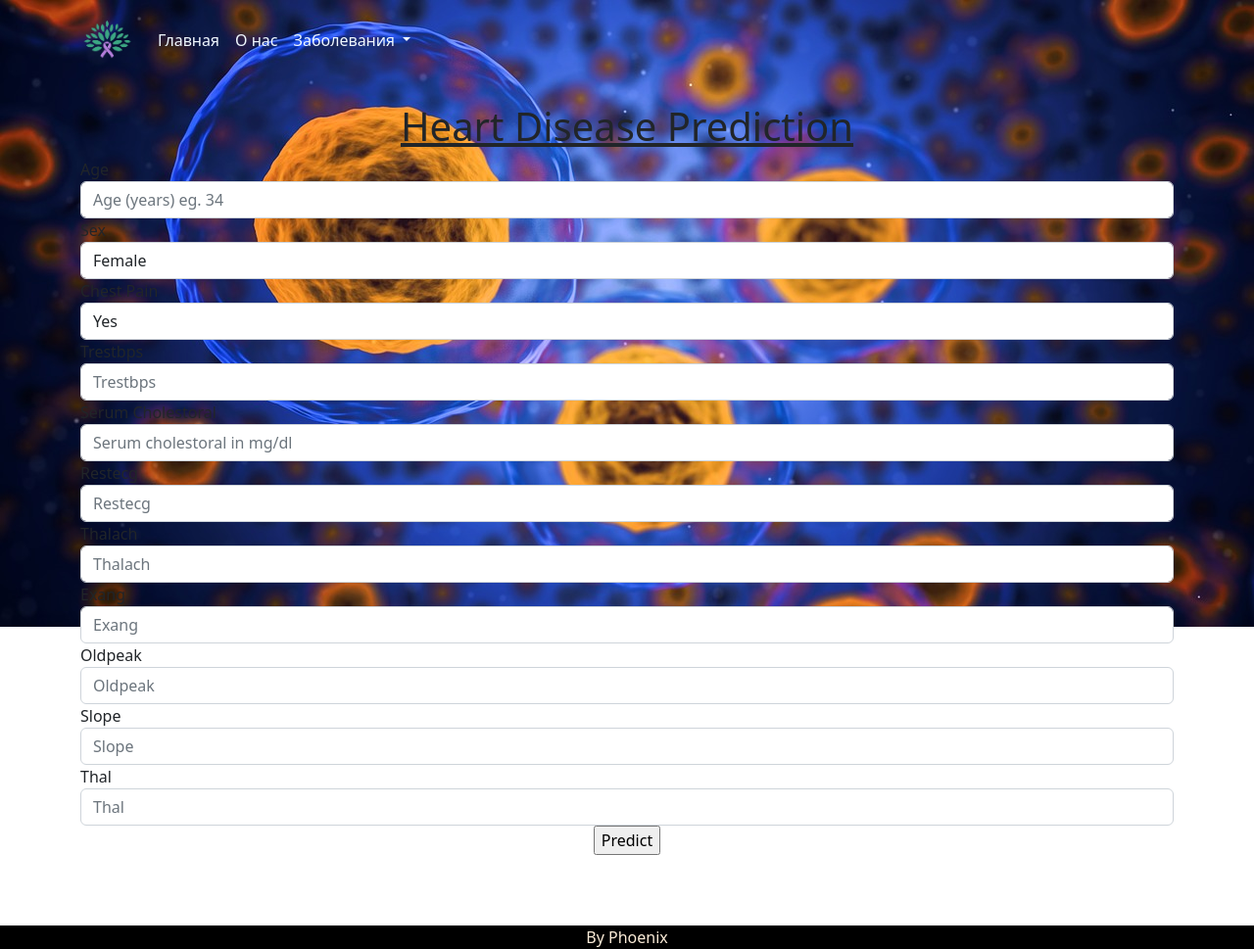
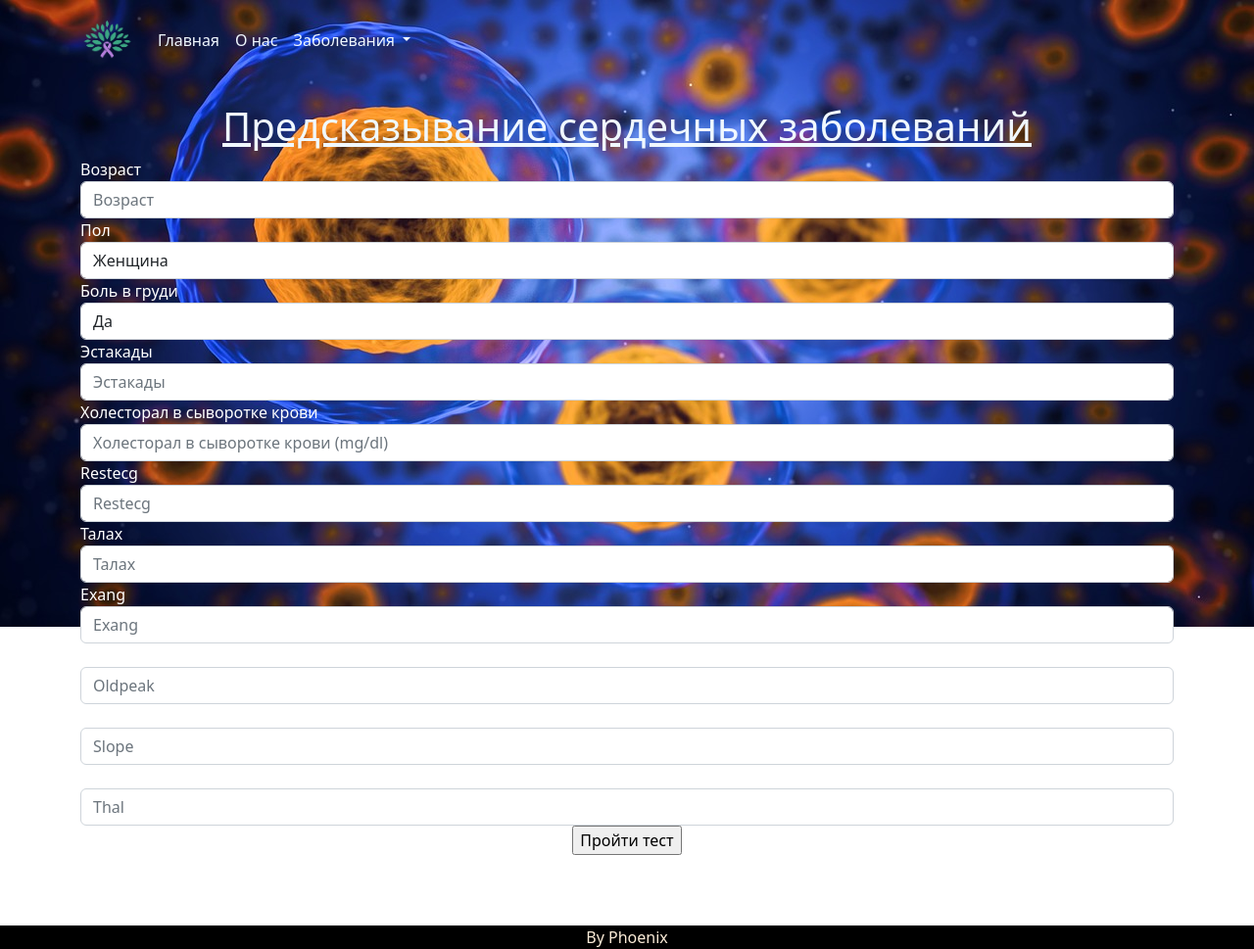
Before and after one commit to Abdudevcoder/Genixis, a Flask app: page /heart in a window 1280 px wide. Shown: the whole page at 98% size. Run offline with Flask 2, Linux system fonts and the light colour scheme; parts of the project's set-up code (start-up, migrations or seed data) failed here and were passed over.

Commit message:
third commit

```diff
--- a/app.py
+++ b/app.py
@@ -57,7 +57,7 @@ def predict_diabetes():
             return render_template('d_result.html', prediction=my_prediction)
         except ValueError:
             flash(
-                'Invalid input. Please fill in the form with appropriate values', 'info')
+                'Неправильный ввод. Пожалуйста, заполните форму с соответствующими значениями', 'info')
             return redirect(url_for('diabetes'))
 
 
@@ -137,7 +137,7 @@ def predict_heart():
             return render_template('h_result.html', prediction=prediction)
         except ValueError:
             flash(
-                'Invalid input. Please fill in the form with appropriate values', 'info')
+                'Неправильный ввод. Пожалуйста, заполните форму с соответствующими значениями', 'info')
             return redirect(url_for('heart'))
 
 
@@ -184,8 +184,7 @@ def fetal_health_prediction():
 
 
 def strokeValuePredictor(s_predict_list):
-    '''function to predict the output by data we get
-    from the route'''
+    '''функция для прогнозирования вывода по данным, которые мы получаем с маршрута'''
 
     model = joblib.load('Models/stroke_model.pkl')
     data = np.array(s_predict_list).reshape(1, -1)
--- a/static/custom.css
+++ b/static/custom.css
@@ -1,6 +1,8 @@
+
+
 .body-custom{
     width: 100%;
-    background: url(back1.jpg) no-repeat;
+    background: url(back1.jpg) repeat-x;
     background-size: 100%;
 }
 
@@ -49,3 +51,14 @@ footer{
     display: flex;
     justify-content: space-between;
 }
+
+.text-center {
+    color: aliceblue;
+}
+
+.lb-lg{
+    align-items: center;
+    text-align: center;
+    color: white;
+    font-style: bold;
+}
--- a/templates/cancer.html
+++ b/templates/cancer.html
@@ -4,7 +4,7 @@
 <div class="container px-5 col-lg-8 col-sm-10 text-center" style="height:50vh">
     <h1 class="text-center">Предсказывание рака молочной железы</h1>
     <form action="{{ url_for('predict_cancer') }}" method="POST">
-        <div class="row">
+        <div class="row container">
             <div class="col-lg-4 col-sm-10 px-2 mx-auto">
                 <input type="text" class="form-input" id="Radius_mean" name="Radius_mean" placeholder="Radius mean" required><br>
                 <input type="text" class="form-input" id="Texture_mean" name="Texture_mean" placeholder="Texture mean" required><br>
--- a/templates/heart.html
+++ b/templates/heart.html
@@ -1,7 +1,7 @@
 {% extends "layout.html" %} {% block body %}
 <br />
 <div class="container">
-  <h1 class="text-center"><u>Heart Disease Prediction</u></h1>
+  <h1 class="text-center"><u>Предсказывание сердечных заболеваний</u></h1>
 </div>
 <div class="container-castome mx-auto">
   {% with messages = get_flashed_messages(with_categories=true) %} {% if
@@ -14,48 +14,48 @@
   {% endif %} {% endwith %}
   <form action="{{ url_for('predict_heart') }}" method="POST">
     <div class="form-group">
-      <label class="lb-lg">Age</label>
+      <label class="lb-lg">Возраст</label>
       <input
         type="text"
         class="form-control"
         name="age"
-        placeholder="Age (years) eg. 34"
+        placeholder="Возраст"
       />
     </div>
 
     <div class="form-group">
-      <label class="lb-lg">Sex</label>
+      <label class="lb-lg">Пол</label>
       <select class="form-control" name="sex">
-        <option value="0">Female</option>
-        <option value="1">Male</option>
+        <option value="0">Женщина</option>
+        <option value="1">Мужчина</option>
       </select>
     </div>
 
     <div class="form-group">
-      <label class="lb-lg">Chest Pain</label>
+      <label class="lb-lg">Боль в груди</label>
       <select class="form-control" name="chestpaintype">
-        <option value="1">Yes</option>
-        <option value="0">No</option>
+        <option value="1">Да</option>
+        <option value="0">Нет</option>
       </select>
     </div>
 
     <div class="form-group">
-      <label class="lb-lg">Trestbps</label>
+      <label class="lb-lg">Эстакады</label>
       <input
         type="text"
         class="form-control"
         name="trestbps"
-        placeholder="Trestbps"
+        placeholder="Эстакады"
       />
     </div>
 
     <div class="form-group">
-      <label class="lb-lg">Serum Cholestoral</label>
+      <label class="lb-lg">Холесторал в сыворотке крови</label>
       <input
         type="text"
         class="form-control"
         name="serumcholestoral"
-        placeholder="Serum cholestoral in mg/dl"
+        placeholder="Холесторал в сыворотке крови (mg/dl)"
       />
     </div>
 
@@ -70,12 +70,12 @@
     </div>
 
     <div class="form-group">
-      <label class="lb-lg">Thalach</label>
+      <label class="lb-lg">Талах</label>
       <input
         type="text"
         class="form-control"
         name="thalach"
-        placeholder="Thalach"
+        placeholder="Талах"
       />
     </div>
 
@@ -115,7 +115,7 @@
     </div>
 
     <div class="text-center mb-5 pb-4">
-      <input type="submit" class="my-cta-button" value="Predict" />
+      <input type="submit" class="my-cta-button" value="Пройти тест" />
     </div>
   </form>
 </div>
--- a/templates/index.html
+++ b/templates/index.html
@@ -25,7 +25,6 @@
         </div>
       </div>
     </div>
-
     <div class="col-lg-3 col-md-4 col-sm-11">
       <div class="card">
         <img class="card-img-top"
```
Also changed, not shown: templates/c_result.html (+4 -4 lines), templates/d_result.html (+4 -4 lines), templates/diabetes.html (+11 -11 lines), templates/h_result.html (+4 -4 lines).
